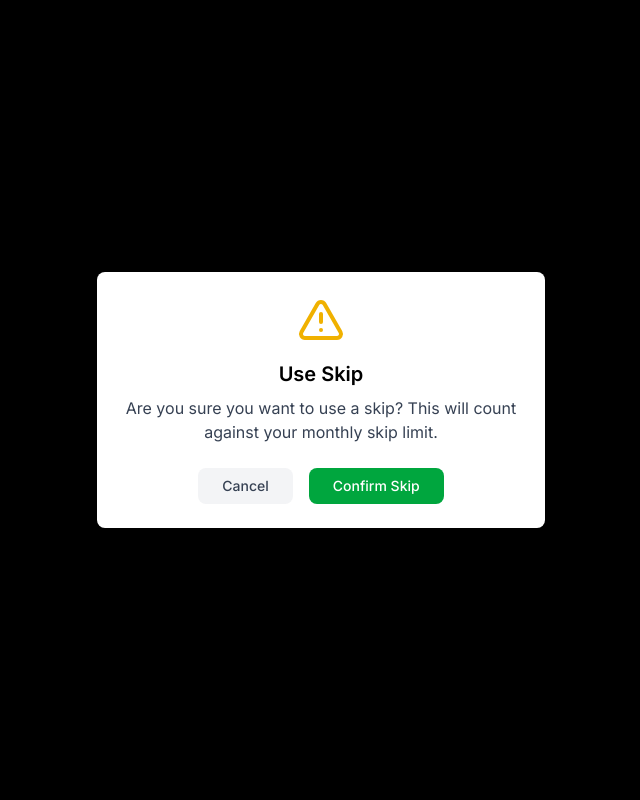
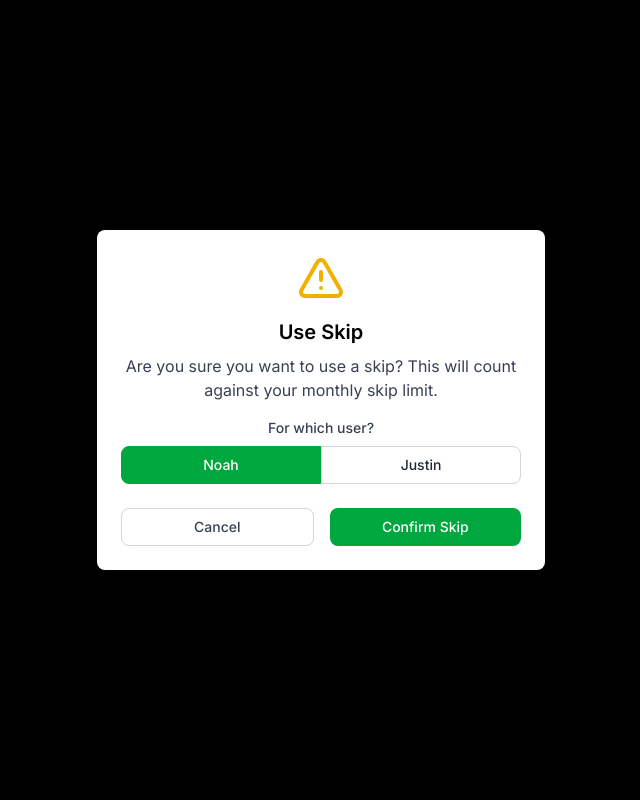
Before and after one commit to justinsiek/lc-tracker, a Next.js app: page / in a window 1280 px wide. Both pictures are taken after a click on the button "Use Skip". Shown: the top 800 px of the page, without its empty margins (319-959 px from the left). Built offline with nearby package versions, Linux system fonts and the light colour scheme.

Commit message:
logs skips now

```diff
--- /dev/null
+++ b/src/app/api/log-skip/route.ts
@@ -0,0 +1,39 @@
+    // src/app/api/log-skip/route.ts
+    import { createClient } from '@supabase/supabase-js';
+    import { NextResponse } from 'next/server';
+
+    // Ensure these environment variables are set in your .env.local file
+    const supabaseUrl = process.env.NEXT_PUBLIC_SUPABASE_URL!;
+    const supabaseKey = process.env.SUPABASE_SERVICE_KEY!; // Use the service_role key for server-side operations
+    const supabase = createClient(supabaseUrl, supabaseKey);
+
+    export async function POST(request: Request) {
+      try {
+        const body = await request.json();
+        const { userId } = body;
+
+        if (!userId) {
+          return NextResponse.json({ error: 'User ID is required' }, { status: 400 });
+        }
+
+        // Validate userId if necessary (e.g., ensure it's "1" or "2")
+        if (userId !== "1" && userId !== "2") {
+            return NextResponse.json({ error: 'Invalid User ID' }, { status: 400 });
+        }
+
+        const { data, error } = await supabase
+          .from('skips')
+          .insert([{ user_id: userId }])
+          .select(); // .select() will return the inserted rows
+
+        if (error) {
+          console.error('Supabase error logging skip:', error);
+          return NextResponse.json({ error: error.message }, { status: 500 });
+        }
+
+        return NextResponse.json({ message: 'Skip logged successfully', data }, { status: 201 });
+      } catch (e: any) {
+        console.error('API error logging skip:', e);
+        return NextResponse.json({ error: e.message || 'An unexpected error occurred' }, { status: 500 });
+      }
+    }
--- a/src/components/LogProblemDialog.tsx
+++ b/src/components/LogProblemDialog.tsx
@@ -146,7 +146,7 @@ export function LogProblemDialog({ isOpen, onClose, onSubmit }: LogProblemDialog
           <div className="flex justify-end space-x-2">
             <button
               type="button"
-              className="px-4 py-2 text-sm font-medium text-gray-700 bg-gray-100 rounded-lg hover:bg-gray-200"
+              className="px-4 py-2 text-sm font-medium text-gray-700 border border-gray-300 rounded-lg hover:bg-gray-200"
               onClick={onClose}
             >
               Cancel
--- a/src/components/NavBar.tsx
+++ b/src/components/NavBar.tsx
@@ -54,9 +54,29 @@ export function Navbar() {
     }
   };
 
-  const handleConfirmSkip = () => {
-    console.log('Skip confirmed');
-    // In a real application, you would increment the user's skip count
+  const handleConfirmSkip = async (userId: string) => {
+    try {
+      const response = await fetch('/api/log-skip', {
+        method: 'POST',
+        headers: {
+          'Content-Type': 'application/json',
+        },
+        body: JSON.stringify({ userId }),
+      });
+
+      if (!response.ok) {
+        const errorData = await response.json();
+        throw new Error(errorData.error || `HTTP error! status: ${response.status}`);
+      }
+
+      const result = await response.json();
+      console.log(`Skip confirmed for user ID: ${userId} via API:`, result);
+      // In a real application, you would increment the user's skip count for the specified user
+      // setIsSkipDialogOpen(false); // Already handled in SkipConfirmDialog's own confirm
+    } catch (error) {
+      console.error(`Failed to log skip for user ID: ${userId}:`, error);
+      // Here you could set an error state and display it to the user
+    }
   };
 
   return (
--- a/src/components/SkipConfirmDialog.tsx
+++ b/src/components/SkipConfirmDialog.tsx
@@ -1,16 +1,23 @@
 "use client"
 
-import React from 'react'
+import React, { useState } from 'react'
 import { AlertTriangle } from 'lucide-react'
 
 interface SkipConfirmDialogProps {
   isOpen: boolean;
   onClose: () => void;
-  onConfirm: () => void;
+  onConfirm: (userId: string) => void;
 }
 
 export function SkipConfirmDialog({ isOpen, onClose, onConfirm }: SkipConfirmDialogProps) {
+  const [userId, setUserId] = useState<string>("1"); // Default to Noah (user ID 1)
+
   if (!isOpen) return null;
+
+  const handleConfirm = () => {
+    onConfirm(userId);
+    onClose();
+  };
 
   return (
     <div className="fixed inset-0 z-50 flex items-center justify-center">
@@ -21,25 +28,51 @@ export function SkipConfirmDialog({ isOpen, onClose, onConfirm }: SkipConfirmDia
         </div>
         <h2 className="text-xl font-semibold mb-2 text-center">Use Skip</h2>
 
-        <p className="text-gray-700 mb-6 text-center">
+        <p className="text-gray-700 mb-4 text-center">
           Are you sure you want to use a skip? This will count against your monthly skip limit.
         </p>
+
+        {/* User Selection */}
+        <div className="mb-6">
+          <label className="block text-sm font-medium text-gray-700 mb-2 text-center">For which user?</label>
+          <div className="flex">
+            <button
+              type="button"
+              className={`flex-1 py-2 text-sm font-medium rounded-l-lg border ${
+                userId === "1"
+                  ? "bg-green-600 text-white border-green-600"
+                  : "bg-white text-gray-800 border-gray-300 hover:bg-gray-50"
+              }`}
+              onClick={() => setUserId("1")}
+            >
+              Noah
+            </button>
+            <button
+              type="button"
+              className={`flex-1 py-2 text-sm font-medium rounded-r-lg border ${
+                userId === "2"
+                  ? "bg-green-600 text-white border-green-600"
+                  : "bg-white text-gray-800 border-gray-300 hover:bg-gray-50"
+              }`}
+              onClick={() => setUserId("2")}
+            >
+              Justin
+            </button>
+          </div>
+        </div>
 
         <div className="flex justify-center space-x-4">
           <button
             type="button"
-            className="px-6 py-2 text-sm font-medium text-gray-700 bg-gray-100 rounded-lg hover:bg-gray-200"
+            className="px-6 py-2 w-full text-sm font-medium text-gray-700 border border-gray-300 rounded-lg hover:bg-gray-200"
             onClick={onClose}
           >
             Cancel
           </button>
           <button
             type="button"
-            className="px-6 py-2 text-sm font-medium text-white bg-green-600 rounded-lg hover:bg-green-700"
-            onClick={() => {
-              onConfirm();
-              onClose();
-            }}
+            className="px-6 py-2 w-full text-sm font-medium text-white bg-green-600 rounded-lg hover:bg-green-700"
+            onClick={handleConfirm}
           >
             Confirm Skip
           </button>
```
